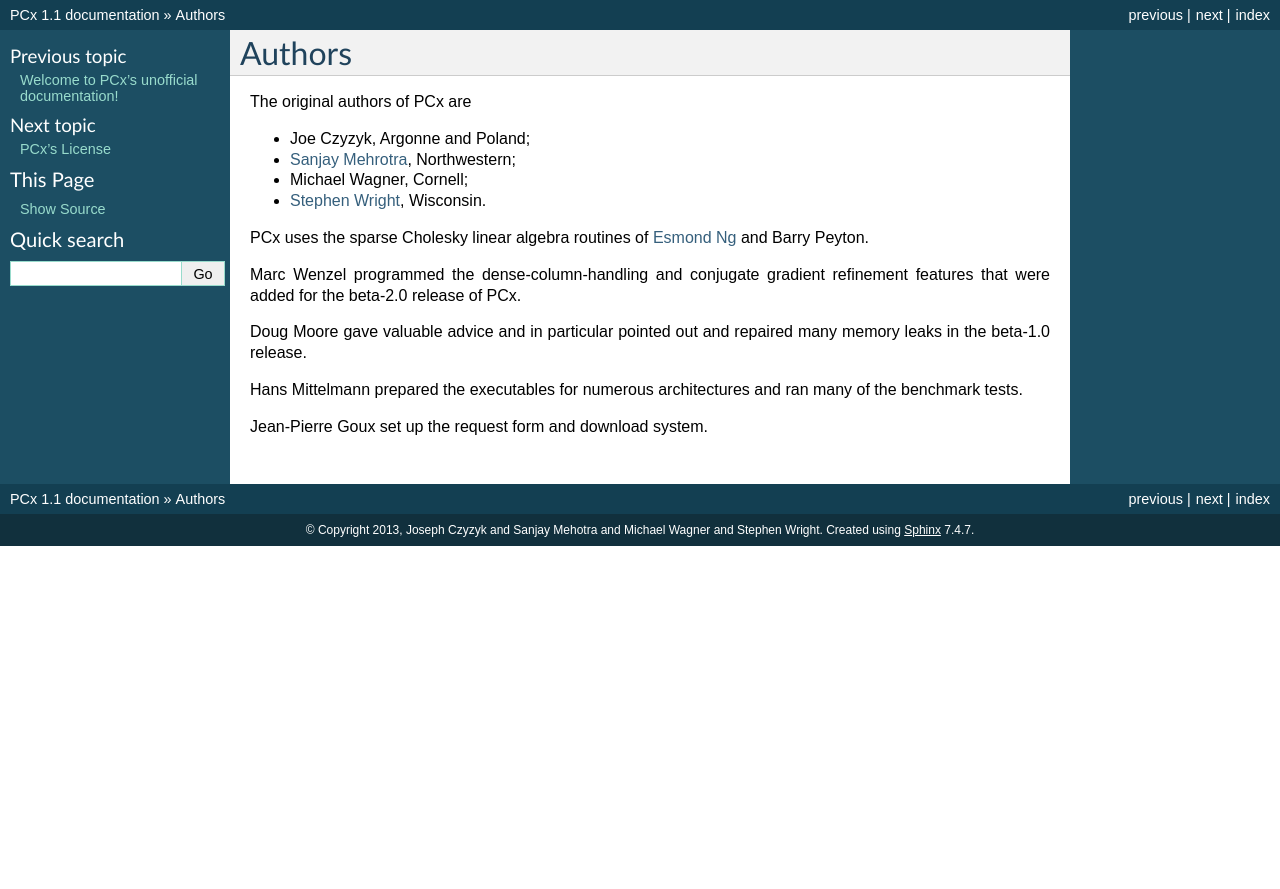
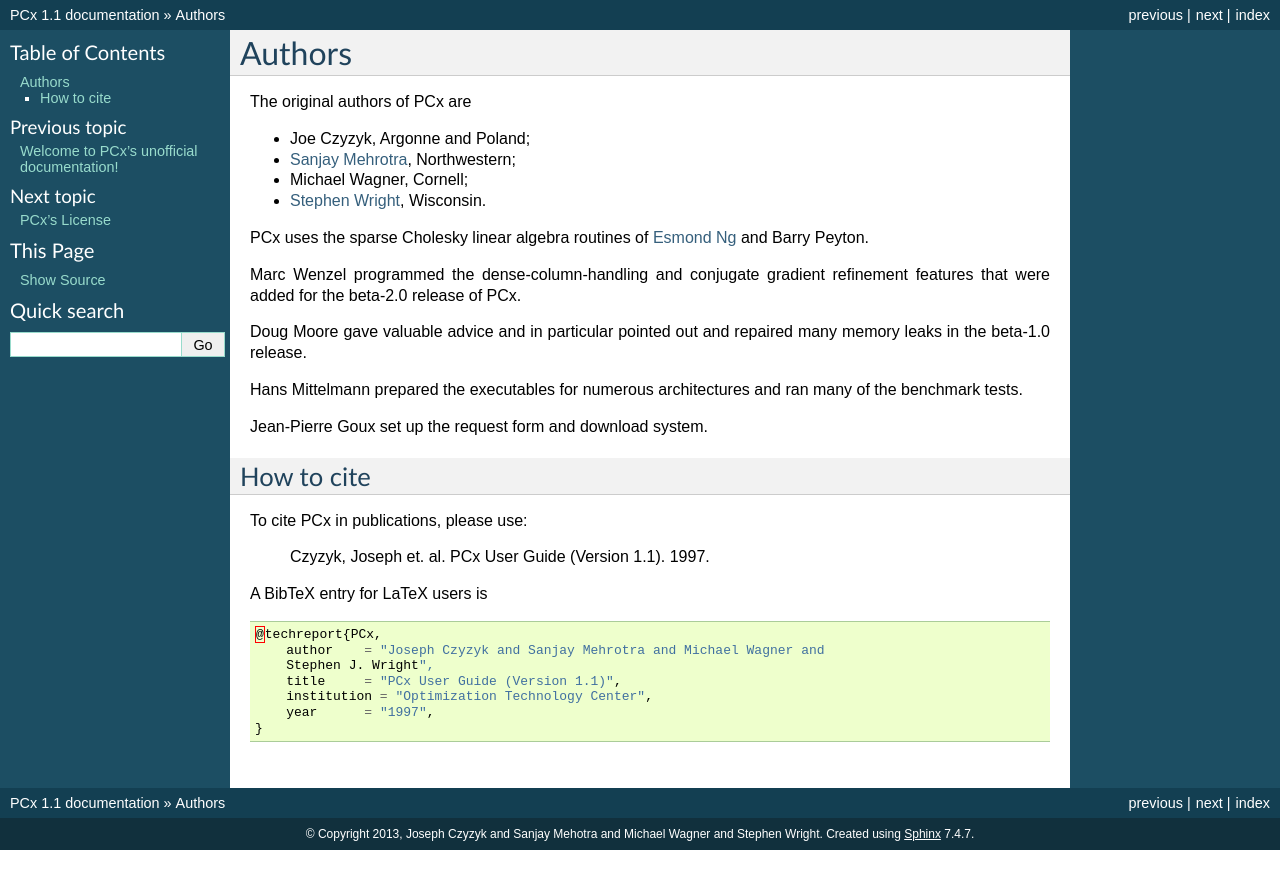
Before and after one commit to lpoo/PCx, a Sphinx documentation site: the page built from DOC/authors.rst, in a window 1280 px wide. Shown: the top 889 px of the page. Built offline with Sphinx 7.4.7, drawn with Linux system fonts in a browser that asks for light colours; formulas are drawn with MathJax 3; pages that are not in the unit, such as notebooks, are missing from menus.

Commit message:
Add citation information

```diff
--- a/DOC/authors.rst
+++ b/DOC/authors.rst
@@ -22,3 +22,20 @@
 of the benchmark tests.
 
 Jean-Pierre Goux set up the request form and download system.
+
+How to cite
+-----------
+
+To cite PCx in publications, please use:
+
+    Czyzyk, Joseph et. al. PCx User Guide (Version 1.1). 1997.
+
+A BibTeX entry for LaTeX users is ::
+
+    @techreport{PCx,
+        author    = "Joseph Czyzyk and Sanjay Mehrotra and Michael Wagner and
+        Stephen J. Wright",
+        title     = "PCx User Guide (Version 1.1)",
+        institution = "Optimization Technology Center",
+        year      = "1997",
+    }
```
Also changed, not shown: 1 other file.
